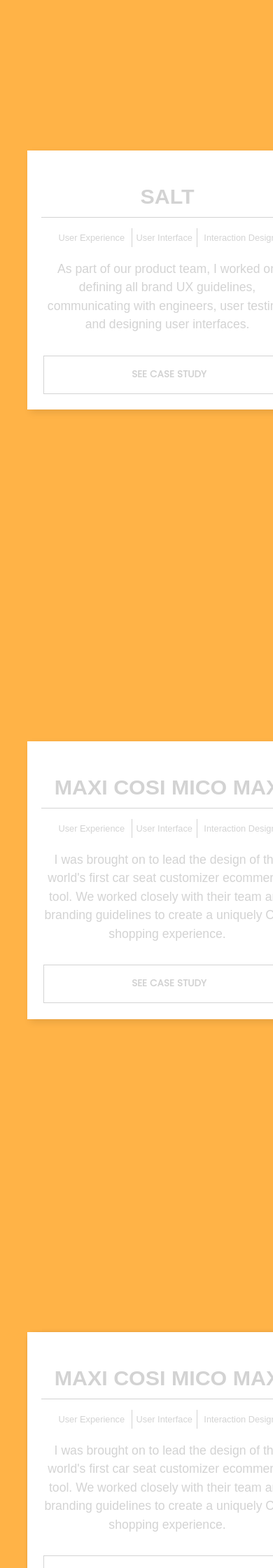
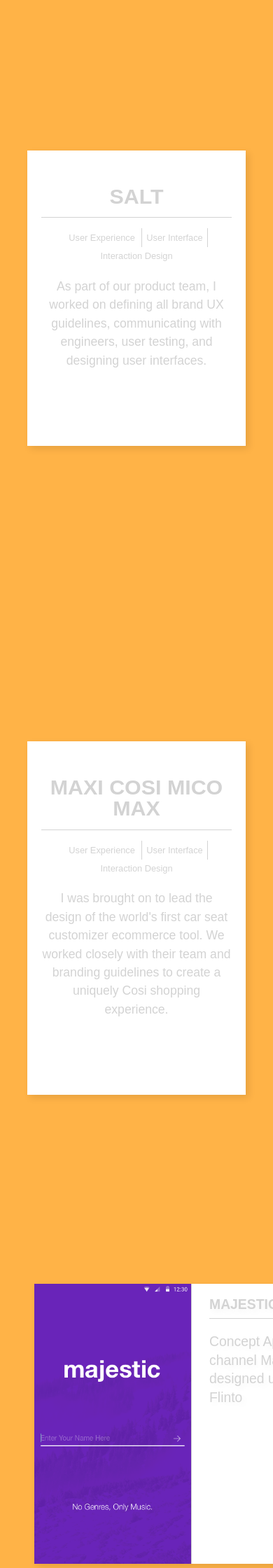
Before and after one commit to lmosele/newport, a PHP site: page / in a window 390 px wide. Shown: the part 1600-3840 px from the top of the page at 70% size. Run offline with PHP 8.4, Linux system fonts and the light colour scheme.

Commit message:
responsive shiz and design snippet tiles

```diff
--- a/index.html
+++ b/index.html
@@ -64,6 +64,7 @@
     			<h2>My name's Lucas Mosele.</h2>
     			<h3>I am an Interaction Designer &amp; Developer from Brazil and Living in Boston, MA.</h3>
     			<button class="btn ghost" onclick="$.fn.fullpage.moveSectionDown();">See My Work</button>
+    			<button class="btn ghost">See My Resume</button>
     		</div>
 	    </div>
 
@@ -114,45 +115,27 @@
 				</figure>
 			</div>
 	    </div>
+
 	    <!-- SECTION 5 -->
-	    <div class="section">
-			<div class="floater tile">
-				<figure class="description">
-					<h3>Maxi Cosi Mico Max</h3>
-					<ul class="tags">
-						<li>User Experience</li>
-						<li>User Interface</li>
-						<li>Interaction Design</li>
-					</ul>
-					<p>I was brought on to lead the design of the world's first car seat customizer ecommerce tool. We worked closely with their team and branding guidelines to create a uniquely Cosi shopping experience.</p>
-					<button class="btn ghost">See Case Study</button>
-				</figure>
-			</div>
-			<div class="floater tile">
-				<figure class="description">
-					<h3>Maxi Cosi Mico Max</h3>
-					<ul class="tags">
-						<li>User Experience</li>
-						<li>User Interface</li>
-						<li>Interaction Design</li>
-					</ul>
-					<p>I was brought on to lead the design of the world's first car seat customizer ecommerce tool. We worked closely with their team and branding guidelines to create a uniquely Cosi shopping experience.</p>
-					<button class="btn ghost">See Case Study</button>
-				</figure>
-			</div>
-			<div class="floater tile">
-				<figure class="description">
-					<h3>Maxi Cosi Mico Max</h3>
-					<ul class="tags">
-						<li>User Experience</li>
-						<li>User Interface</li>
-						<li>Interaction Design</li>
-					</ul>
-					<p>I was brought on to lead the design of the world's first car seat customizer ecommerce tool. We worked closely with their team and branding guidelines to create a uniquely Cosi shopping experience.</p>
-					<button class="btn ghost">See Case Study</button>
-				</figure>
-			</div>
+	    <div class="section middle">
+			<a href="#" class="tile">
+				<div class="preview"></div>
+				<div class="text">
+					<h3>Majestic Casual App</h3>
+					<p>Concept App for the music channel Majestic Casual designed using Sketch &amp; Flinto</p>
+					<span>See More <i class="fa fa-chevron-right"></i></span>
+				</div>
+			</a>
+			<a href="#" class="tile">
+				<div class="preview"></div>
+				<div class="text">
+					<h3>Majestic Casual App</h3>
+					<p>Concept App for the music channel Majestic Casual designed using Sketch &amp; Flinto</p>
+					<span>See More <i class="fa fa-chevron-right"></i></span>
+				</div>
+			</a>
 	    </div>
+
 
 
 	</div>
--- a/src/js/main.js
+++ b/src/js/main.js
@@ -66,10 +66,8 @@
             }
 
             if(index == 4 && direction == 'down'){
-                $(".floater").addClass("tile");
                 $(".grid").removeClass("show");
             } else if(index == 5 && direction == 'up'){
-                $(".floater").removeClass("tile");
                 $(".grid").addClass("show");
             }
 
--- a/src/sass/_base.scss
+++ b/src/sass/_base.scss
@@ -1,19 +1,5 @@
-* {
-	transition: all 1s easein
-}
-
-$bounce: cubic-bezier(0.68, -0.55, 0.265, 1.55);
-$color0: rgb(255,179,71); // Main
-$color1: rgb(233,79,55); // About Me
-$color2: rgb(93,185,209); // Maxwell
-$color3: rgb(0, 157, 235); // SALT
-$color4: rgb(221,0,100); // Maxi Cosi
-$color5: rgb(126,224,129); // Design Snippets
 body{
   overflow-x: hidden;
-  // background: #ffb347; /* fallback for old browsers */
-  // background: -webkit-linear-gradient(to bottom, #ffb347 , #ffcc33); /* Chrome 10-25, Safari 5.1-6 */
-  // background: linear-gradient(to bottom, #ffb347 , #ffcc33); /* W3C, IE 10+/ Edge, Firefox 16+, Chrome 26+, Opera 12+, Safari 7+ */
   background: $color0;
   transition: background .6s ease;
 }
@@ -37,6 +23,11 @@
   height: 100%;
   height: 100vh;
   z-index: $z2;
+}
+@include tablet {
+  #geometry {
+    display: none !important;
+  }
 }
 
 
@@ -83,13 +74,8 @@
   }
 }
 @include tablet {
-  .section .container {
-    width: 94%;
-  }
-}
-@include mobile {
-  .section .container {
-    width: 90%;
+  .middle h2 {
+    font-size: 3em;
   }
 }
 
@@ -109,11 +95,6 @@
   box-shadow: 4px 4px 10px rgba(0,0,0, .1);
   transition: all .2s $bounce;
 }
-.floater.tile {
-  width: 350px;
-  position: relative;
-  display: inline-block;
-}
 .floater.visible {
   transform: translate3d(0, 0, 0);
   transition: all .5s ease;
@@ -126,9 +107,18 @@
   height: 100vh;
   transition: all .5s ease;
 }
+@include tablet {
+  .floater {
+    margin: 0 auto;
+    left: 0;
+    right: 0;
+    width: 80%;
+  }
+}
 
 
-.floater .description {
+
+.description {
   max-width: 100%;
   margin: 0 auto;
   transition: all .5s ease;
@@ -212,56 +202,65 @@
   }
 
 
-  // ================================SECTION COLORS
-.fp-viewing-1-aboutme {
-  background: $color1;
-  transition: background .6s ease;
-  .popout a {
-    color: $color1;
+
+.tile {
+  position: relative;
+  display: inline-block;
+  z-index: $z10;
+  width: 500px;
+  overflow-x: hidden;
+  height: 400px;
+  background: white;
+  color: black;
+  margin: 10px;
+  overflow-y: hidden;
+  box-shadow: 4px 4px 10px rgba(0,0,0, .1);
+  transition: all .2s $bounce;
+  .preview {
+    display: inline-block;
+    width: 45%;
+    height: 100%;
+    background: gray;
+    float: left;
+    border-right: 1px solid #d3d3d3;
+    background: url(../img/majestic-1.png);
+    background-size: cover;
+  }
+  .text {
+    width: 50%;
+    float: right;
+    color: black;
+    padding: 20px 10px 10px 0px;
+    margin-left: 10px;
+    text-align: left;
+     h3 {
+      font-size: 1.1em;
+      line-height: 1em;
+      text-transform: uppercase;
+      color: #d3d3d3;
+      padding-bottom: .5em;
+      border-bottom: 1px solid #d3d3d3;
+      margin-bottom: .5em;
+    }
+    p {
+      weight: 400;
+      color: #d3d3d3;
+      font-size: 1.1em;
+    }
+    span {
+      position: absolute;
+      bottom: 5%;
+      right: 5%;
+      text-transform: uppercase;
+      font-size: .8em;
+      .fa {
+         transform: translate(20%, 0);
+         transition: all .5s ease;
+      }
+    }
   }
 }
-.fp-viewing-2 {
-  background: $color2;
-  transition: background .6s ease;
-  .description h3,
-  .description p,
-  .description li,
-  .description .ghost {
-    color: $color2 !important;
-    border-color: $color2 !important;
-    transition: all .6s ease;
-  }
-  .popout a {
-    color: $color2;
-  }
+.tile:hover .fa {
+  transform: translate(100%, 0) !important;
+  transition: all .5s ease;
 }
-.fp-viewing-3 {
-  background: $color3;
-  transition: background .6s ease;
-  .description h3,
-  .description p,
-  .description li,
-  .description .ghost {
-    color: $color3 !important;
-    border-color: $color3 !important;
-    transition: all .6s ease;
-  }
-  .popout a {
-    color: $color3;
-  }
-}
-.fp-viewing-4 {
-  background: $color4;
-  transition: background .6s ease;
-  .description h3,
-  .description p,
-  .description li,
-  .description .ghost {
-    color: $color4 !important;
-    border-color: $color4 !important;
-    transition: all .6s ease;
-  }
-  .popout a {
-    color: $color4;
-  }
-}
--- a/src/sass/_modules.scss
+++ b/src/sass/_modules.scss
@@ -8,6 +8,13 @@
 $body: 'Poppins', serif;
 $header: 'Poppins', serif;
 
+$bounce: cubic-bezier(0.68, -0.55, 0.265, 1.55);
+$color0: rgb(255,179,71); // Main
+$color1: rgb(233,79,55); // About Me
+$color2: rgb(93,185,209); // Maxwell
+$color3: rgb(0, 157, 235); // SALT
+$color4: rgb(221,0,100); // Maxi Cosi
+$color5: rgb(144,19,254); // Design Snippets
 // ** Colors **
 $white:            #fff;
 
@@ -87,29 +94,7 @@
   }
 }
 @mixin monitor { // Screens 1366px and up
-  @media (min-width: #{$xlargescreen}) and (max-width: #{$xxlargescreen - 1px}) {
+  @media (min-width: #{$xxlargescreen}) {
     @content;
   }
 }
-@mixin large-monitor { // large screens
-  @media (min-width: #{$xxlargescreen}) and (max-width: #{$xxxlargescreen - 1px}) {
-    @content;
-  }
-}
-@mixin larger-monitor { // larger screens
-  @media (min-width: #{$xxxlargescreen}) and (max-width: #{$superlargescreen - 1px}) {
-    @content;
-  }
-}
-@mixin supermonitor { // super large higher
-  @media (min-width: #{$superlargescreen}) {
-    @content;
-  }
-}
-
-
-@mixin retina { // For retina screens
-  @media (-webkit-min-device-pixel-ratio: 2), (min-resolution: 192dpi) {
-    @content;
-  }
-}
--- a/src/sass/_ui.scss
+++ b/src/sass/_ui.scss
@@ -89,7 +89,11 @@
   border: none;
   box-shadow: none;
 }
-
+@include tablet {
+  .arrows {
+    display: none;
+  }
+}
 // ICON
 #nav-icon {
   margin-right: 20px;
@@ -109,18 +113,6 @@
   vertical-align: center;
   transform: rotate(0deg);
   transition: .25s ease-in-out;
-}
-body.fp-viewing-1-aboutme #nav-icon span {
-  background: $color1;
-}
-body.fp-viewing-2 #nav-icon span {
-  background: $color2;
-}
-body.fp-viewing-3 #nav-icon span {
-  background: $color3;
-}
-body.fp-viewing-4 #nav-icon span {
-  background: $color4;
 }
 
 
@@ -269,7 +261,6 @@
     }
   }
 }
-
 //
 // SECTION 3 - SALT
 //
@@ -347,3 +338,15 @@
     }
   }
 }
+
+@include monitor {
+  .fp-viewing-2 .grid.show {
+    transform: translateY(-20%) rotateX(60deg) rotateZ(-50deg);
+  }
+  .fp-viewing-3 .grid.show {
+    transform: translateY(-20%) rotateX(60deg) rotateZ(-50deg);
+  }
+  .fp-viewing-4 .grid.show {
+    transform: translateY(-20%) rotateX(60deg) rotateZ(-50deg);
+  }
+}
--- a/src/sass/main.scss
+++ b/src/sass/main.scss
@@ -1,7 +1,8 @@
-@import "_normalize";
-@import "_fullpage";
+@import "vendor/_normalize";
+@import "vendor/_fullpage";
 @import "_modules";
 @import "_typography";
+@import "_ui";
 @import "_base";
-@import "_ui";
-@import "_font-awesome";
+@import "vendor/_font-awesome";
+@import "_sections";
```
Also changed, not shown: src/sass/_sections.scss (added, +80 -0 lines), dist/css/main.min.css, dist/img/majestic-1.png (added), dist/js/main.min.js, src/sass/vendor/_font-awesome.scss (renamed from src/sass/_font-awesome.scss), src/sass/vendor/_fullpage.scss (renamed from src/sass/_fullpage.scss), src/sass/vendor/_normalize.scss (renamed from src/sass/_normalize.scss), 1 other file.
